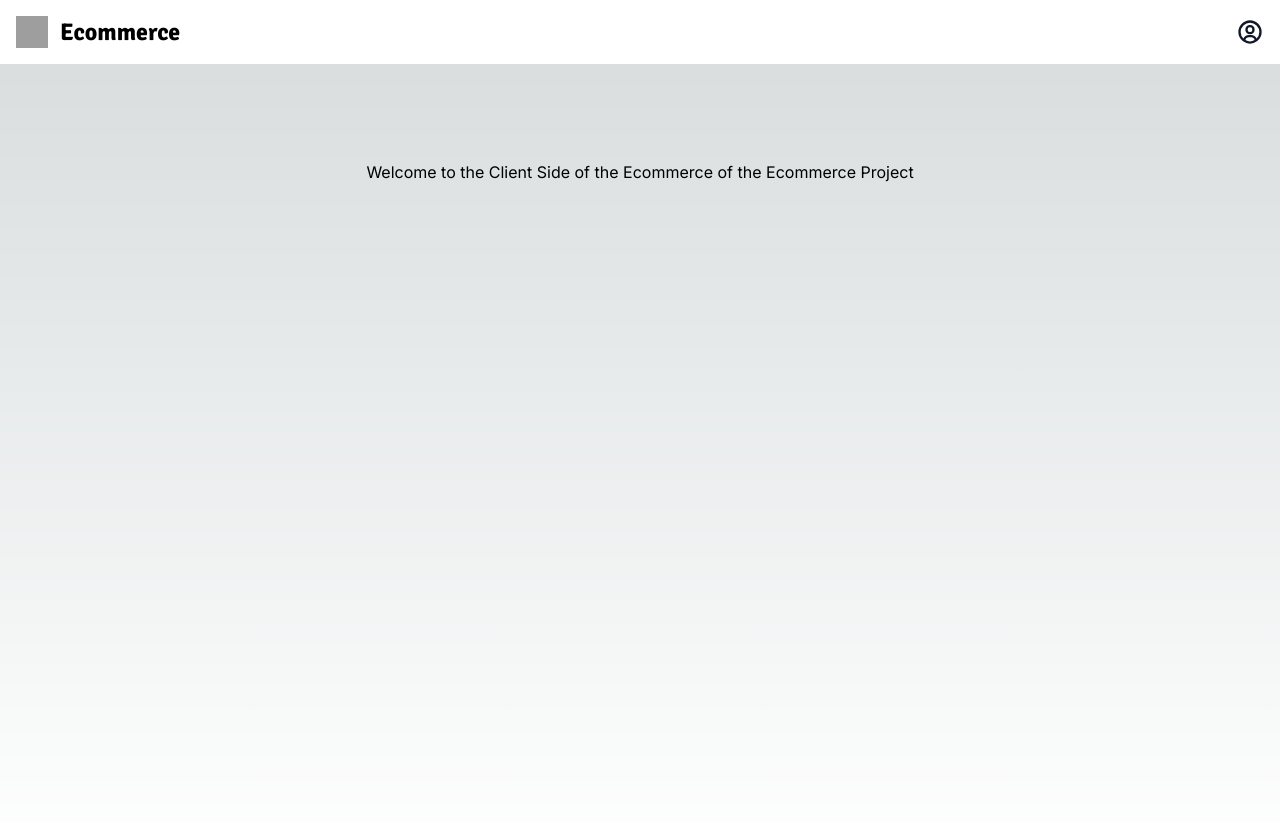
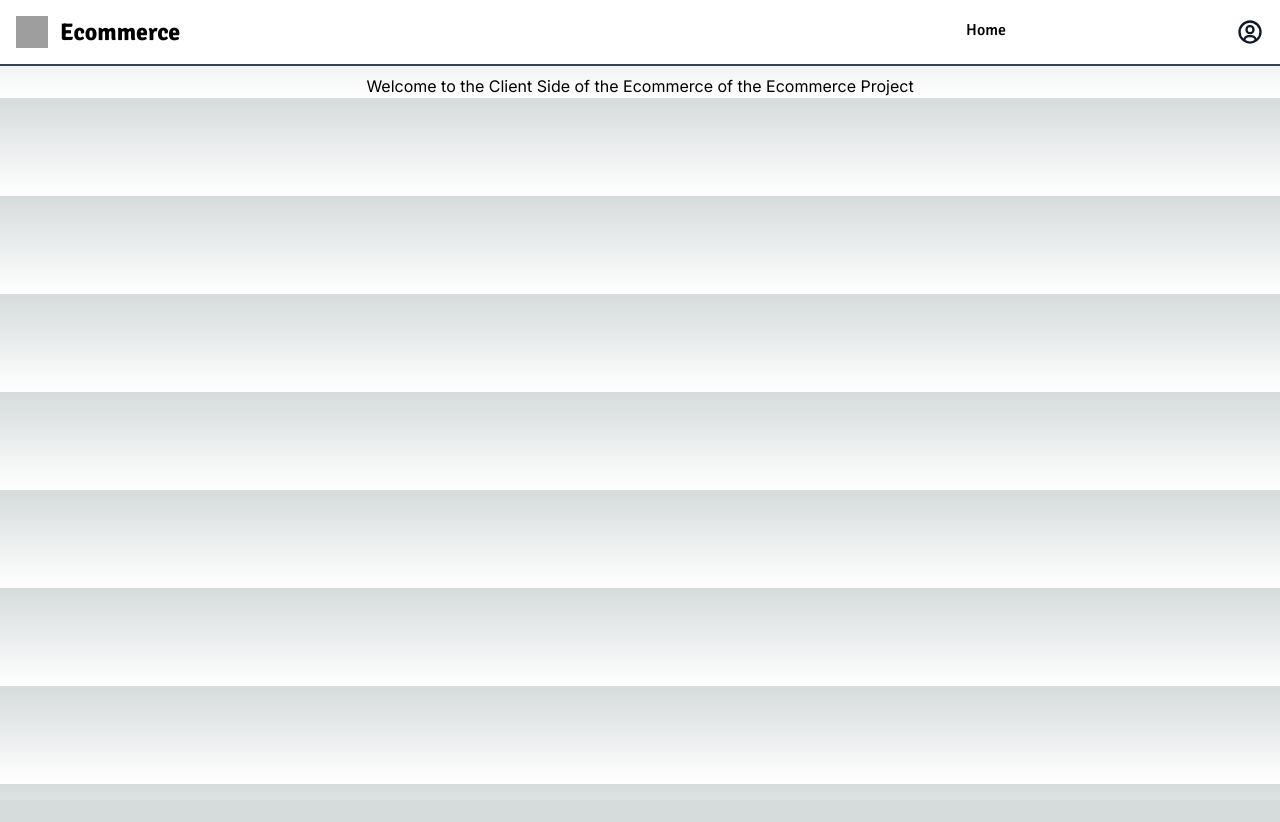
Before and after one commit to SVerma799/ecommerce-client, a Next.js app: page / in a window 1280 px wide. Shown: the top 822 px of the page. After the commit the page ends 800 px from the top, so only its background shows below. Built offline with nearby package versions, Linux system fonts and the light colour scheme; grey boxes are pictures that could not be loaded.

Commit message:
Changes done to add Navbar with Hover and Active state

```diff
--- a/src/pages/_document.tsx
+++ b/src/pages/_document.tsx
@@ -1,4 +1,5 @@
 import { Html, Head, Main, NextScript } from "next/document";
+import Navbar from "./components/Navbar";
 
 export default function Document() {
   return (
@@ -9,6 +10,7 @@ export default function Document() {
         rel="stylesheet"
       />
       <body className="font-signika">
+        <Navbar />
         <Main />
         <NextScript />
       </body>
--- /dev/null
+++ b/src/pages/categories/index.tsx
@@ -0,0 +1,7 @@
+import React from "react";
+
+const Categories = () => {
+  return <div>Categories</div>;
+};
+
+export default Categories;
--- a/src/pages/components/Navbar.tsx
+++ b/src/pages/components/Navbar.tsx
@@ -13,8 +13,8 @@ const Navbar = () => {
   };
 
   return (
-    <nav className="bg-white dark:bg-gray-950">
-      <div className="max-w-screen-xl flex flex-wrap items-center justify-between mx-auto p-4">
+    <nav className="bg-white dark:bg-gray-950 border-b-2 border-gray-700 mb-2">
+      <div className="max-w-screen-xl flex flex-wrap items-center justify-between mx-auto p-4  ">
         <Link href="/" className="flex items-center">
           <Image
             src="https://flowbite.com/docs/images/logo.svg"
@@ -54,42 +54,45 @@ const Navbar = () => {
         <div className="hidden w-full md:block md:w-auto" id="navbar-default">
           <ul className="font-medium flex flex-col p-4 md:p-0 mt-4 border border-gray-100 rounded-lg bg-gray-50 md:flex-row md:space-x-8 md:mt-0 md:border-0 md:bg-white dark:bg-gray-950 md:dark:bg-gray-950 dark:border-gray-790">
             <li>
-              <a
-                href="#"
+              <Link
+                href="/"
                 className={cn({
-                  "block py-2 pl-3 pr-4 text-white rounded md:bg-transparent  md:p-0 dark:text-white ":
+                  "block py-2 pl-3 pr-4  rounded md:bg-transparent  md:p-0 dark:text-white md:hover:text-indigo-700 ":
                     true,
-                  "text-indigo-500": activeItem === "home",
+                  "sm:text-indigo-500 md:hover:text-white":
+                    activeItem === "home",
                 })}
                 aria-current="page"
                 onClick={() => handleClick("home")}
               >
                 Home
-              </a>
+              </Link>
             </li>
 
             {/* Products */}
             <li>
-              <a
-                href="#"
+              <Link
+                href="/products"
                 className={cn({
-                  "block py-2 pl-3 pr-4 text-white rounded md:bg-transparent md:p-0 dark:text-white ":
+                  "block py-2 pl-3 pr-4 text-white rounded md:bg-transparent md:p-0 dark:text-white  md:hover:text-indigo-700":
                     true,
-                  "text-indigo-500": activeItem === "products",
+                  "sm:text-indigo-500 md:hover:text-white":
+                    activeItem === "products",
                 })}
                 onClick={() => handleClick("products")}
               >
                 Products
-              </a>
+              </Link>
             </li>
             {/* Categories */}
             <li>
               <a
-                href="#"
+                href="/categories"
                 className={cn({
-                  "block py-2 pl-3 pr-4 text-white rounded md:bg-transparent  md:p-0 dark:text-white ":
+                  "block py-2 pl-3 pr-4 text-white rounded md:bg-transparent  md:p-0 dark:text-white  md:hover:text-indigo-700":
                     true,
-                  "text-indigo-500": activeItem === "categories",
+                  "sm:text-indigo-500 md:hover:text-white":
+                    activeItem === "categories",
                 })}
                 onClick={() => handleClick("categories")}
               >
@@ -110,7 +113,7 @@ const Navbar = () => {
                 id="dropdownNavbar"
                 className={cn({
                   hidden: !isOpen,
-                  "z-100 absolute mt-5  font-normal bg-white divide-y divide-gray-100 rounded-lg shadow w-36 dark:bg-gray-900 dark:divide-gray-600":
+                  "z-1000000 absolute mt-5  font-normal bg-white divide-y divide-gray-100 rounded-lg shadow w-36 dark:bg-gray-900 dark:divide-gray-600":
                     true,
                 })}
               >
--- a/src/pages/index.tsx
+++ b/src/pages/index.tsx
@@ -6,9 +6,8 @@ const inter = Inter({ subsets: ["latin"] });
 export default function Home() {
   return (
     <div>
-      <Navbar />
       <main
-        className={`flex min-h-screen flex-col items-center justify-between p-24 ${inter.className}`}
+        className={`flex flex-col items-center justify-between ${inter.className}`}
       >
         <h1>
           Welcome to the Client Side of the Ecommerce of the Ecommerce Project
--- /dev/null
+++ b/src/pages/products/index.tsx
@@ -0,0 +1,14 @@
+import React from "react";
+import Navbar from "../components/Navbar";
+
+const Products = () => {
+  return (
+    <>
+      <div>
+        <h1>Products</h1>
+      </div>
+    </>
+  );
+};
+
+export default Products;
```
